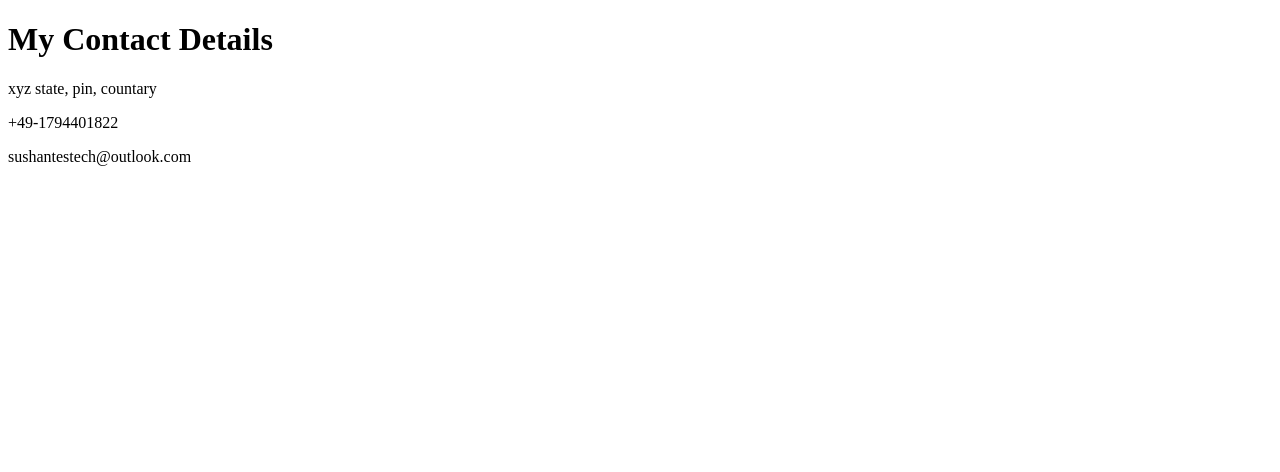
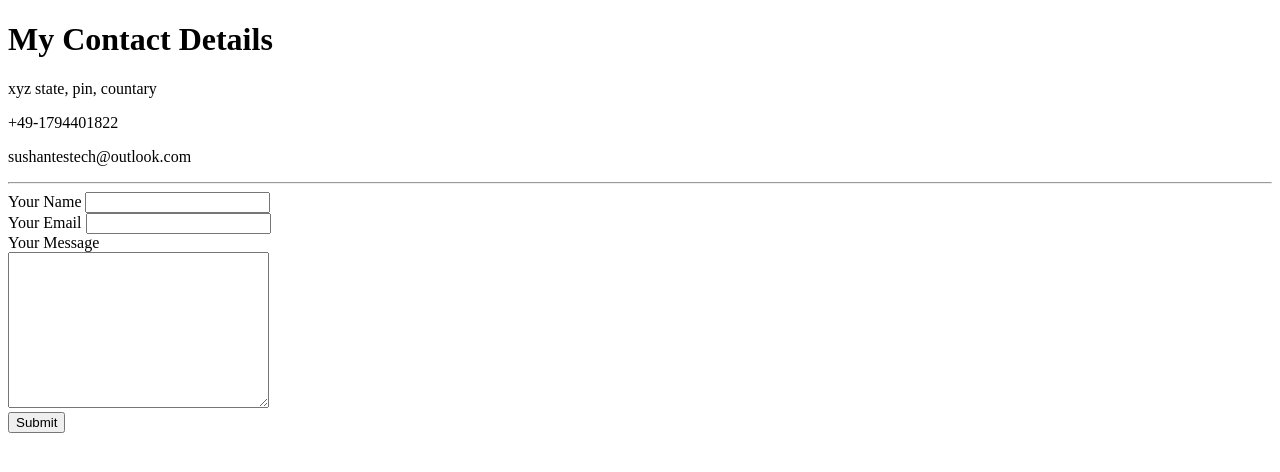
Before and after one commit to sushantkumar-estech/Curriculum-Vitae, a plain HTML site: page contact.html in a window 1280 px wide. Drawn offline with Linux system fonts and the light colour scheme.

Commit message:
add contact.html

```diff
--- a/contact.html
+++ b/contact.html
@@ -1,13 +1,27 @@
 <!DOCTYPE html>
 <html lang="en" dir="ltr">
+
 <head>
   <meta charset="utf-8">
   <title>Sushant Contact</title>
 </head>
+
 <body>
   <h1>My Contact Details</h1>
   <p>xyz state, pin, countary</p>
   <p>+49-1794401822</p>
   <p>sushantestech@outlook.com</p>
+<hr>
+  <form class="" action="mailto:sushantestech@outlook.com" method="post" enctype="text/plain">
+    <label>Your Name</label>
+    <input type="text" name="Your Name" value=""><br>
+    <label>Your Email</label>
+    <input type="email" name="" value=""><br>
+    <label>Your Message</label><br>
+    <textarea name="name" rows="10" cols="30"></textarea><br>
+    <input type="submit" name="">
+
+  </form>
 </body>
+
 </html>
```
Lines whose indentation alone changed are shown as unchanged.
